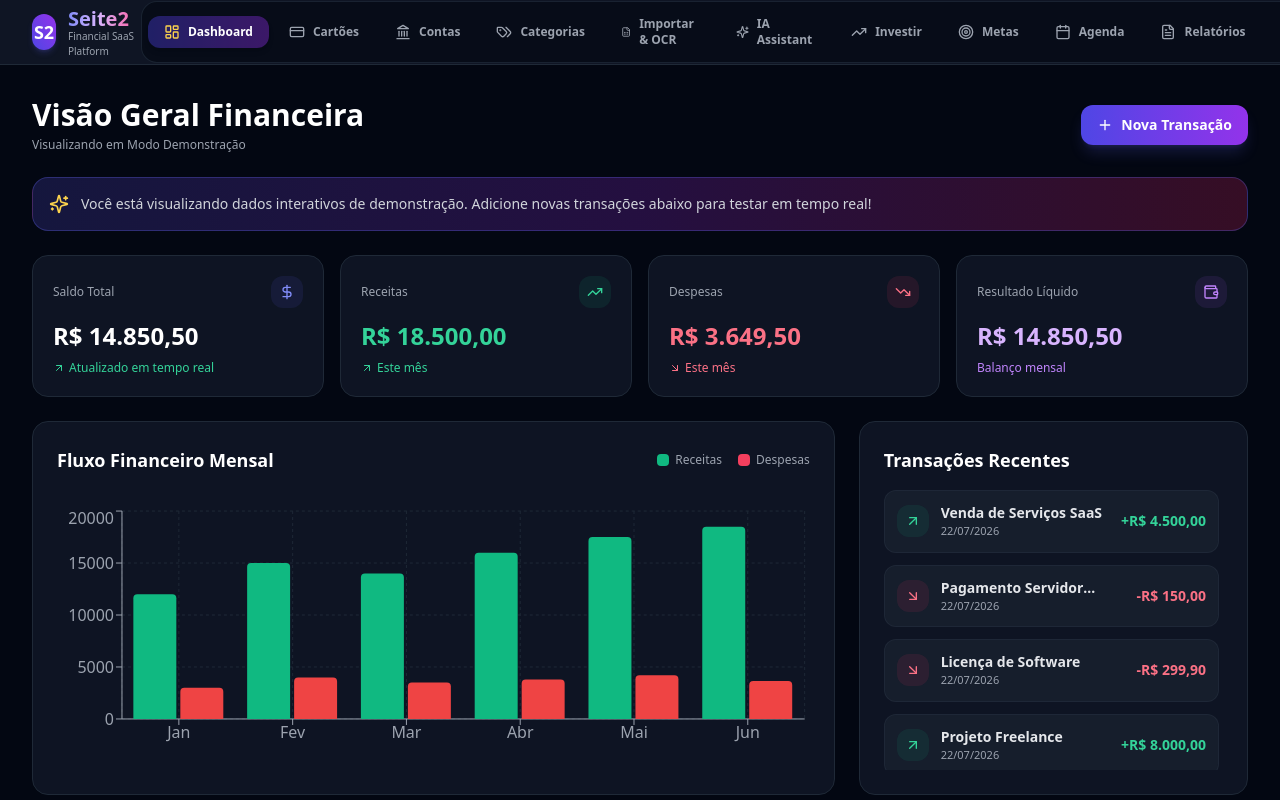
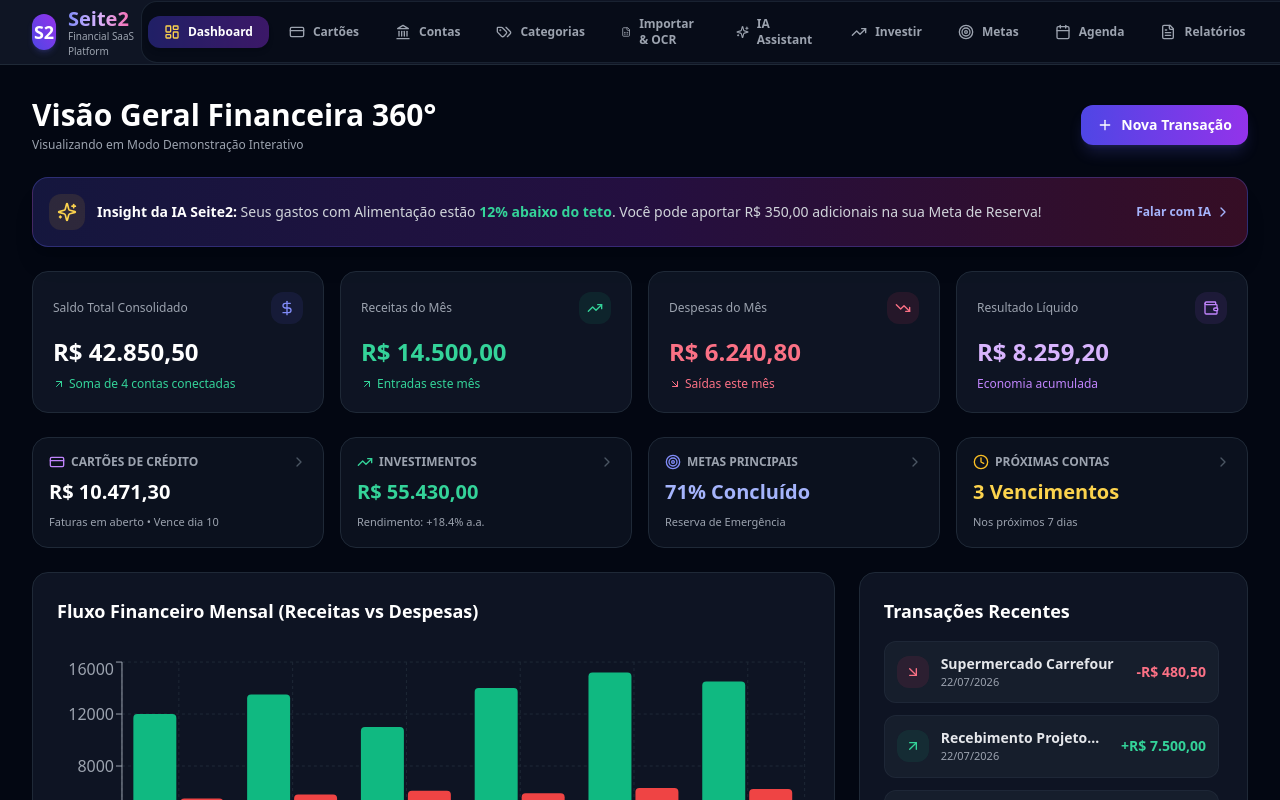
Before and after one commit to brunohaas1/seite2, a Next.js app in the folder frontend/: page /dashboard in a window 1280 px wide. Shown: the top 800 px of the page. Built offline with nearby package versions, Linux system fonts and the light colour scheme.

Commit message:
feat(dashboard): add 360 executive summaries row for cards, investments, goals, agenda and AI insights

```diff
--- a/frontend/src/app/(dashboard)/dashboard/page.tsx
+++ b/frontend/src/app/(dashboard)/dashboard/page.tsx
@@ -6,7 +6,8 @@ import { motion, AnimatePresence } from "framer-motion";
 import {
   TrendingUp, TrendingDown, DollarSign, Wallet,
   ArrowUpRight, ArrowDownRight, Plus, LogOut,
-  Sparkles, RefreshCw, X, CheckCircle
+  Sparkles, RefreshCw, X, CheckCircle, CreditCard,
+  Target, Calendar, Clock, ChevronRight, Landmark
 } from "lucide-react";
 import {
   ResponsiveContainer, BarChart, Bar, XAxis, YAxis, Tooltip, CartesianGrid
@@ -33,25 +34,25 @@ interface DashboardData {
 }
 
 const defaultDemoData: DashboardData = {
-  balance: 14850.50,
-  period_income: 18500.00,
-  period_expense: 3649.50,
-  period_net: 14850.50,
-  account_count: 3,
+  balance: 42850.50,
+  period_income: 14500.00,
+  period_expense: 6240.80,
+  period_net: 8259.20,
+  account_count: 4,
   recent_transactions: [
-    { id: "1", description: "Venda de Serviços SaaS", amount: 4500.00, type: "income", date: new Date().toISOString() },
-    { id: "2", description: "Pagamento Servidor ZimaOS / Cloud", amount: 150.00, type: "expense", date: new Date().toISOString() },
-    { id: "3", description: "Licença de Software", amount: 299.90, type: "expense", date: new Date().toISOString() },
-    { id: "4", description: "Projeto Freelance", amount: 8000.00, type: "income", date: new Date().toISOString() },
-    { id: "5", description: "Assinatura Internet", amount: 200.00, type: "expense", date: new Date().toISOString() },
+    { id: "1", description: "Supermercado Carrefour", amount: 480.50, type: "expense", date: new Date().toISOString() },
+    { id: "2", description: "Recebimento Projeto Client SaaS", amount: 7500.00, type: "income", date: new Date().toISOString() },
+    { id: "3", description: "Fatura Nubank Roxinho", amount: 2450.80, type: "expense", date: new Date().toISOString() },
+    { id: "4", description: "Reabastecimento Posto Shell", amount: 220.00, type: "expense", date: new Date().toISOString() },
+    { id: "5", description: "Proventos Dividendos HGLG11", amount: 412.50, type: "income", date: new Date().toISOString() },
   ],
   monthly_data: [
-    { month: 1, income: 12000, expense: 3000 },
-    { month: 2, income: 15000, expense: 4000 },
-    { month: 3, income: 14000, expense: 3500 },
-    { month: 4, income: 16000, expense: 3800 },
-    { month: 5, income: 17500, expense: 4200 },
-    { month: 6, income: 18500, expense: 3649.5 },
+    { month: 1, income: 12000, expense: 5500 },
+    { month: 2, income: 13500, expense: 5800 },
+    { month: 3, income: 11000, expense: 6100 },
+    { month: 4, income: 14000, expense: 5900 },
+    { month: 5, income: 15200, expense: 6300 },
+    { month: 6, income: 14500, expense: 6240 },
   ],
 };
 
@@ -71,11 +72,10 @@ export default function DashboardPage() {
   const [successToast, setSuccessToast] = useState(false);
 
   useEffect(() => {
-    fetchDashboard();
+    fetchDashboardData();
   }, []);
 
-  const fetchDashboard = async () => {
-    setLoading(true);
+  const fetchDashboardData = async () => {
     const token = localStorage.getItem("token");
     if (!token) {
       setIsDemo(true);
@@ -171,12 +171,6 @@ export default function DashboardPage() {
     setTimeout(() => setSuccessToast(false), 3000);
   };
 
-  const handleLogout = () => {
-    localStorage.removeItem("token");
-    localStorage.removeItem("user");
-    router.push("/login");
-  };
-
   const formatCurrency = (value: number) =>
     new Intl.NumberFormat("pt-BR", {
       style: "currency",
@@ -185,10 +179,10 @@ export default function DashboardPage() {
 
   if (loading) {
     return (
-      <div className="min-h-screen bg-gray-900 flex items-center justify-center">
+      <div className="min-h-screen bg-gray-950 flex items-center justify-center">
         <div className="flex flex-col items-center gap-3">
           <RefreshCw className="h-8 w-8 text-indigo-500 animate-spin" />
-          <span className="text-gray-400 text-sm font-medium">Carregando Seite2...</span>
+          <span className="text-gray-400 text-sm font-medium">Carregando Seite2 Dashboard...</span>
         </div>
       </div>
     );
@@ -220,10 +214,10 @@ export default function DashboardPage() {
         >
           <div>
             <h1 className="text-2xl md:text-3xl font-extrabold text-white">
-              Visão Geral Financeira
+              Visão Geral Financeira 360°
             </h1>
             <p className="text-xs text-gray-400 mt-1">
-              {isDemo ? "Visualizando em Modo Demonstração" : "Conectado ao Servidor ZimaOS em tempo real"}
+              {isDemo ? "Visualizando em Modo Demonstração Interativo" : "Conectado ao Servidor ZimaOS em tempo real"}
             </p>
           </div>
 
@@ -231,36 +225,40 @@ export default function DashboardPage() {
             whileHover={{ scale: 1.03 }}
             whileTap={{ scale: 0.97 }}
             onClick={() => setIsModalOpen(true)}
-            className="flex items-center gap-2 px-4 py-2.5 bg-gradient-to-r from-indigo-600 to-purple-600 hover:from-indigo-500 hover:to-purple-500 text-white text-sm font-semibold rounded-xl shadow-lg shadow-indigo-500/20 transition-all"
+            className="flex items-center gap-2 px-4 py-2.5 bg-gradient-to-r from-indigo-600 to-purple-600 hover:from-indigo-500 hover:to-purple-500 text-white text-sm font-semibold rounded-xl shadow-lg shadow-indigo-500/20 transition-all cursor-pointer"
           >
             <Plus className="h-4 w-4" />
             <span>Nova Transação</span>
           </motion.button>
         </motion.div>
 
+        {/* AI Insight Card */}
+        <div className="bg-gradient-to-r from-indigo-900/40 via-purple-900/40 to-pink-900/40 border border-indigo-500/30 rounded-2xl p-4 flex items-center justify-between gap-4 shadow-xl">
+          <div className="flex items-center gap-3">
+            <div className="p-2 bg-amber-400/10 text-amber-300 rounded-xl">
+              <Sparkles className="h-5 w-5" />
+            </div>
+            <p className="text-xs md:text-sm text-gray-300">
+              <strong className="text-white">Insight da IA Seite2:</strong> Seus gastos com Alimentação estão <span className="text-emerald-400 font-bold">12% abaixo do teto</span>. Você pode aportar R$ 350,00 adicionais na sua Meta de Reserva!
+            </p>
+          </div>
+          <button
+            onClick={() => router.push("/ai-assistant")}
+            className="hidden sm:flex items-center gap-1 text-xs text-indigo-300 hover:text-white font-bold whitespace-nowrap"
+          >
+            Falar com IA <ChevronRight className="h-4 w-4" />
+          </button>
+        </div>
 
-        {/* Demo Banner */}
-        {isDemo && (
-          <div className="bg-gradient-to-r from-indigo-900/40 via-purple-900/40 to-pink-900/40 border border-indigo-500/30 rounded-2xl p-4 flex items-center justify-between gap-4">
-            <div className="flex items-center gap-3">
-              <Sparkles className="h-5 w-5 text-amber-300 shrink-0" />
-              <p className="text-xs md:text-sm text-gray-300">
-                Você está visualizando dados interativos de demonstração. Adicione novas transações abaixo para testar em tempo real!
-              </p>
-            </div>
-          </div>
-        )}
-
-        {/* Metrics Grid */}
+        {/* Primary KPI Metrics Grid */}
         <div className="grid grid-cols-1 sm:grid-cols-2 lg:grid-cols-4 gap-4">
           <motion.div
             initial={{ opacity: 0, y: 20 }}
             animate={{ opacity: 1, y: 0 }}
-            transition={{ delay: 0.1 }}
             className="bg-gray-900/80 border border-gray-800 rounded-2xl p-5 hover:border-gray-700 transition-all"
           >
             <div className="flex items-center justify-between mb-3">
-              <span className="text-xs font-medium text-gray-400">Saldo Total</span>
+              <span className="text-xs font-medium text-gray-400">Saldo Total Consolidado</span>
               <div className="p-2 bg-indigo-500/10 rounded-lg text-indigo-400">
                 <DollarSign className="h-4 w-4" />
               </div>
@@ -270,7 +268,28 @@ export default function DashboardPage() {
             </p>
             <div className="flex items-center gap-1 mt-2 text-xs text-emerald-400">
               <ArrowUpRight className="h-3 w-3" />
-              <span>Atualizado em tempo real</span>
+              <span>Soma de 4 contas conectadas</span>
+            </div>
+          </motion.div>
+
+          <motion.div
+            initial={{ opacity: 0, y: 20 }}
+            animate={{ opacity: 1, y: 0 }}
+            transition={{ delay: 0.1 }}
+            className="bg-gray-900/80 border border-gray-800 rounded-2xl p-5 hover:border-gray-700 transition-all"
+          >
+            <div className="flex items-center justify-between mb-3">
+              <span className="text-xs font-medium text-gray-400">Receitas do Mês</span>
+              <div className="p-2 bg-emerald-500/10 rounded-lg text-emerald-400">
+                <TrendingUp className="h-4 w-4" />
+              </div>
+            </div>
+            <p className="text-2xl font-black text-emerald-400">
+              {formatCurrency(data?.period_income || 0)}
+            </p>
+            <div className="flex items-center gap-1 mt-2 text-xs text-emerald-400">
+              <ArrowUpRight className="h-3 w-3" />
+              <span>Entradas este mês</span>
             </div>
           </motion.div>
 
@@ -281,28 +300,7 @@ export default function DashboardPage() {
             className="bg-gray-900/80 border border-gray-800 rounded-2xl p-5 hover:border-gray-700 transition-all"
           >
             <div className="flex items-center justify-between mb-3">
-              <span className="text-xs font-medium text-gray-400">Receitas</span>
-              <div className="p-2 bg-emerald-500/10 rounded-lg text-emerald-400">
-                <TrendingUp className="h-4 w-4" />
-              </div>
-            </div>
-            <p className="text-2xl font-black text-emerald-400">
-              {formatCurrency(data?.period_income || 0)}
-            </p>
-            <div className="flex items-center gap-1 mt-2 text-xs text-emerald-400">
-              <ArrowUpRight className="h-3 w-3" />
-              <span>Este mês</span>
-            </div>
-          </motion.div>
-
-          <motion.div
-            initial={{ opacity: 0, y: 20 }}
-            animate={{ opacity: 1, y: 0 }}
-            transition={{ delay: 0.3 }}
-            className="bg-gray-900/80 border border-gray-800 rounded-2xl p-5 hover:border-gray-700 transition-all"
-          >
-            <div className="flex items-center justify-between mb-3">
-              <span className="text-xs font-medium text-gray-400">Despesas</span>
+              <span className="text-xs font-medium text-gray-400">Despesas do Mês</span>
               <div className="p-2 bg-rose-500/10 rounded-lg text-rose-400">
                 <TrendingDown className="h-4 w-4" />
               </div>
@@ -312,14 +310,14 @@ export default function DashboardPage() {
             </p>
             <div className="flex items-center gap-1 mt-2 text-xs text-rose-400">
               <ArrowDownRight className="h-3 w-3" />
-              <span>Este mês</span>
+              <span>Saídas este mês</span>
             </div>
           </motion.div>
 
           <motion.div
             initial={{ opacity: 0, y: 20 }}
             animate={{ opacity: 1, y: 0 }}
-            transition={{ delay: 0.4 }}
+            transition={{ delay: 0.3 }}
             className="bg-gray-900/80 border border-gray-800 rounded-2xl p-5 hover:border-gray-700 transition-all"
           >
             <div className="flex items-center justify-between mb-3">
@@ -332,9 +330,72 @@ export default function DashboardPage() {
               {formatCurrency(data?.period_net || 0)}
             </p>
             <div className="flex items-center gap-1 mt-2 text-xs text-purple-400">
-              <span>Balanço mensal</span>
+              <span>Economia acumulada</span>
             </div>
           </motion.div>
+        </div>
+
+        {/* Executive Quick Summaries Row */}
+        <div className="grid grid-cols-1 sm:grid-cols-2 lg:grid-cols-4 gap-4">
+          {/* Cartões summary */}
+          <div
+            onClick={() => router.push("/cards")}
+            className="bg-gray-900/60 border border-gray-800 hover:border-indigo-500/50 rounded-2xl p-4 cursor-pointer transition-all space-y-2 group"
+          >
+            <div className="flex items-center justify-between">
+              <span className="text-xs font-bold text-gray-400 uppercase flex items-center gap-1.5">
+                <CreditCard className="h-4 w-4 text-purple-400" /> Cartões de Crédito
+              </span>
+              <ChevronRight className="h-4 w-4 text-gray-600 group-hover:text-white" />
+            </div>
+            <p className="text-xl font-extrabold text-white">R$ 10.471,30</p>
+            <span className="text-[11px] text-gray-400 block">Faturas em aberto • Vence dia 10</span>
+          </div>
+
+          {/* Investimentos summary */}
+          <div
+            onClick={() => router.push("/investments")}
+            className="bg-gray-900/60 border border-gray-800 hover:border-indigo-500/50 rounded-2xl p-4 cursor-pointer transition-all space-y-2 group"
+          >
+            <div className="flex items-center justify-between">
+              <span className="text-xs font-bold text-gray-400 uppercase flex items-center gap-1.5">
+                <TrendingUp className="h-4 w-4 text-emerald-400" /> Investimentos
+              </span>
+              <ChevronRight className="h-4 w-4 text-gray-600 group-hover:text-white" />
+            </div>
+            <p className="text-xl font-extrabold text-emerald-400">R$ 55.430,00</p>
+            <span className="text-[11px] text-gray-400 block">Rendimento: +18.4% a.a.</span>
+          </div>
+
+          {/* Metas summary */}
+          <div
+            onClick={() => router.push("/budgets-goals")}
+            className="bg-gray-900/60 border border-gray-800 hover:border-indigo-500/50 rounded-2xl p-4 cursor-pointer transition-all space-y-2 group"
+          >
+            <div className="flex items-center justify-between">
+              <span className="text-xs font-bold text-gray-400 uppercase flex items-center gap-1.5">
+                <Target className="h-4 w-4 text-indigo-400" /> Metas Principais
+              </span>
+              <ChevronRight className="h-4 w-4 text-gray-600 group-hover:text-white" />
+            </div>
+            <p className="text-xl font-extrabold text-indigo-300">71% Concluído</p>
+            <span className="text-[11px] text-gray-400 block">Reserva de Emergência</span>
+          </div>
+
+          {/* Agenda / Vencimentos summary */}
+          <div
+            onClick={() => router.push("/calendar")}
+            className="bg-gray-900/60 border border-gray-800 hover:border-indigo-500/50 rounded-2xl p-4 cursor-pointer transition-all space-y-2 group"
+          >
+            <div className="flex items-center justify-between">
+              <span className="text-xs font-bold text-gray-400 uppercase flex items-center gap-1.5">
+                <Clock className="h-4 w-4 text-amber-400" /> Próximas Contas
+              </span>
+              <ChevronRight className="h-4 w-4 text-gray-600 group-hover:text-white" />
+            </div>
+            <p className="text-xl font-extrabold text-amber-300">3 Vencimentos</p>
+            <span className="text-[11px] text-gray-400 block">Nos próximos 7 dias</span>
+          </div>
         </div>
 
         {/* Charts & Recent Transactions */}
@@ -347,17 +408,7 @@ export default function DashboardPage() {
             className="lg:col-span-2 bg-gray-900/80 border border-gray-800 rounded-2xl p-6"
           >
             <div className="flex items-center justify-between mb-6">
-              <h2 className="text-lg font-bold text-white">Fluxo Financeiro Mensal</h2>
-              <div className="flex items-center gap-4 text-xs font-medium">
-                <div className="flex items-center gap-1.5">
-                  <div className="h-3 w-3 rounded bg-emerald-500" />
-                  <span className="text-gray-400">Receitas</span>
-                </div>
-                <div className="flex items-center gap-1.5">
-                  <div className="h-3 w-3 rounded bg-rose-500" />
-                  <span className="text-gray-400">Despesas</span>
-                </div>
-              </div>
+              <h2 className="text-lg font-bold text-white">Fluxo Financeiro Mensal (Receitas vs Despesas)</h2>
             </div>
 
             <div className="h-64 pt-2">
```
